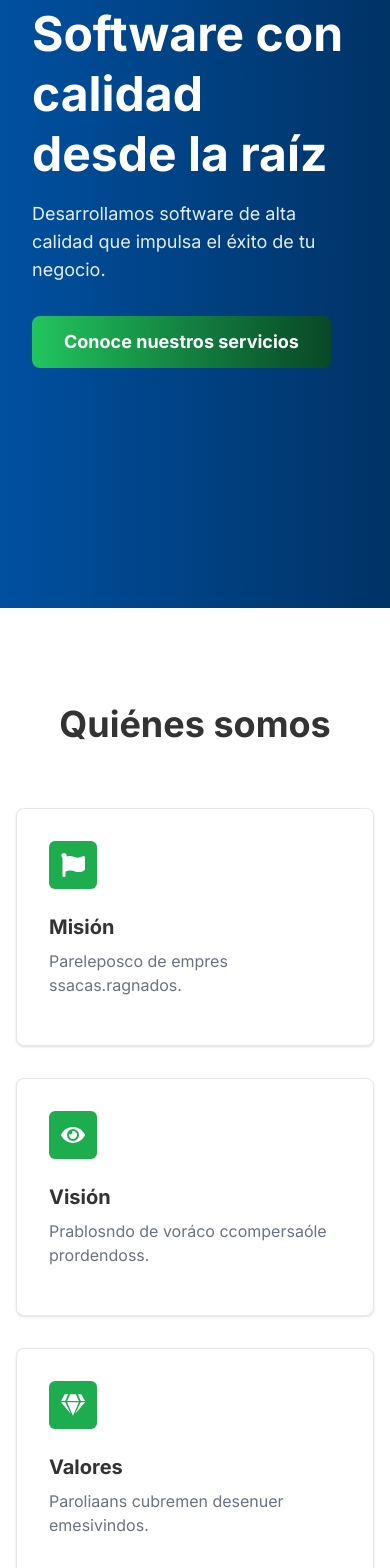
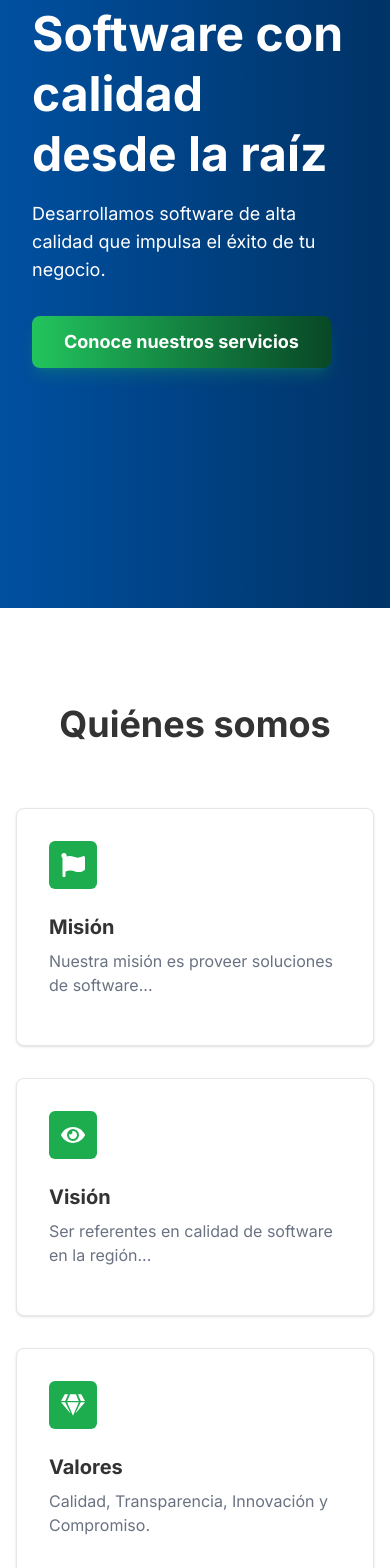
Before and after one commit to koda-tec/KodaWeb, a Next.js app: page / in a window 390 px wide. Shown: the part 432-2000 px from the top of the page. Built offline with nearby package versions, Linux system fonts and the light colour scheme.

Commit message:
fix AboutSection + HeroSection + ServicesSection

```diff
--- a/package.json
+++ b/package.json
@@ -10,6 +10,7 @@
   },
   "dependencies": {
     "@react-email/render": "^1.3.2",
+    "framer-motion": "^12.23.24",
     "next": "15.5.3",
     "react": "19.1.0",
     "react-dom": "19.1.0",
--- a/src/app/components/sections/AboutSection.tsx
+++ b/src/app/components/sections/AboutSection.tsx
@@ -1,31 +1,78 @@
+"use client";
+
 import FeatureCard from "../ui/FeatureCard";
 import Link from 'next/link';
 import { FaFlag, FaEye, FaGem } from 'react-icons/fa';
+import { motion } from 'framer-motion';
 
 const aboutData = [
-  { icon: <FaFlag size={24} />, title: "Misión", description: "Pareleposco de empres ssacas.ragnados." },
-  { icon: <FaEye size={24} />, title: "Visión", description: "Prablosndo de voráco ccompersaóle prordendoss." },
-  { icon: <FaGem size={24} />, title: "Valores", description: "Paroliaans cubremen desenuer emesivindos." },
+  { icon: <FaFlag size={24} />, title: "Misión", description: "Nuestra misión es proveer soluciones de software..." },
+  { icon: <FaEye size={24} />, title: "Visión", description: "Ser referentes en calidad de software en la región..." },
+  { icon: <FaGem size={24} />, title: "Valores", description: "Calidad, Transparencia, Innovación y Compromiso." },
 ];
+
+// Configuración de animación para el contenedor
+
+const containerVariants = {
+  hidden: { opacity: 0 },
+  visible: {
+    opacity: 1,
+    transition: { staggerChildren: 0.2 }
+  }
+};
+
+
+const itemVariants = {
+  hidden: { opacity: 0, y: 20 },
+  visible: { opacity: 1, y: 0, transition: { duration: 0.5 } }
+};
 
 export default function AboutSection() {
   return (
-    <section id="quienes-somos" className="py-24 px-4 bg-white">
+    <section id="quienes-somos" className="py-24 px-4 bg-white overflow-hidden">
       <div className="container mx-auto text-center">
-        <h2 className="text-4xl md:text-5xl font-bold text-koda-dark mb-16">
+
+        {/* Título animado */}
+        <motion.h2
+          initial={{ opacity: 0, y: -20 }}
+          whileInView={{ opacity: 1, y: 0 }}
+          viewport={{ once: true }}
+
+          transition={{ duration: 0.6 }}
+          className="text-4xl md:text-5xl font-bold text-koda-dark mb-16"
+        >
           Quiénes somos
-        </h2>
+        </motion.h2>
 
-        <div className="grid grid-cols-1 md:grid-cols-3 gap-8 mb-12">
+        {/* Grid de tarjetas animado */}
+        <motion.div
+          className="grid grid-cols-1 md:grid-cols-3 gap-8 mb-12"
+          variants={containerVariants}
+          initial="hidden"
+          whileInView="visible"
+          viewport={{ once: true, amount: 0.2 }}
+
+        >
           {aboutData.map((item) => (
-            <FeatureCard key={item.title} {...item} />
+            <motion.div key={item.title} variants={itemVariants}>
+              <FeatureCard {...item} />
+            </motion.div>
           ))}
-        </div>
-        <Link href="/filosofia">
-          <button className="bg-koda-blue-deep text-white font-bold py-3 px-8 rounded-lg text-lg transition-opacity hover:opacity-90">
-            Conoce sobre Koda
-          </button>
-        </Link>
+        </motion.div>
+
+
+        <motion.div
+          initial={{ opacity: 0, scale: 0.9 }}
+          whileInView={{ opacity: 1, scale: 1 }}
+          viewport={{ once: true }}
+          transition={{ delay: 0.6, duration: 0.4 }}
+        >
+          <Link href="/filosofia">
+            <button className="bg-koda-blue-deep text-white font-bold py-3 px-8 rounded-lg text-lg transition-transform hover:-translate-y-1 shadow-md hover:shadow-lg">
+              Conoce sobre Koda
+            </button>
+          </Link>
+        </motion.div>
       </div>
     </section>
   );
--- a/src/app/components/sections/ContactoSections.tsx
+++ b/src/app/components/sections/ContactoSections.tsx
@@ -1,16 +1,35 @@
+// src/app/components/sections/ContactSection.tsx
+"use client";
+
 import ContactForm from "./ContactForm";
+import { motion } from "framer-motion";
 
-export default function ContactSection(){
-    return(
-        <section id="contacto" className="py-20 px-4 bg-white">
+export default function ContactSection() {
+  return (
+    <section id="contacto" className="py-24 px-4 bg-koda-gray-light/50 overflow-hidden">
       <div className="container mx-auto text-center">
+        <motion.div
+          initial={{ opacity: 0, y: 20 }}
+          whileInView={{ opacity: 1, y: 0 }}
+          viewport={{ once: true }}
+          transition={{ duration: 0.6 }}
+        >
           <h2 className="text-4xl font-bold text-koda-dark mb-4">
             ¿Listo para tu proyecto?
           </h2>
-                <p className="text-gray-600 mb-8">
-                    Solicita tu cotización sin compromiso
+          <p className="text-gray-600 mb-12 text-lg">
+            Cuéntanos tu idea y solicita tu cotización sin compromiso.
           </p>
-                <ContactForm/>
+        </motion.div>
+
+        <motion.div
+          initial={{ opacity: 0, y: 40 }}
+          whileInView={{ opacity: 1, y: 0 }}
+          viewport={{ once: true }}
+          transition={{ delay: 0.2, duration: 0.7 }}
+        >
+          <ContactForm />
+        </motion.div>
       </div>
     </section>
   );
--- a/src/app/components/sections/HeroSection.tsx
+++ b/src/app/components/sections/HeroSection.tsx
@@ -1,38 +1,63 @@
+"use client";
+
 import Image from 'next/image';
+import { motion } from 'framer-motion';
+
+
+const fadeInUp = {
+  hidden: { opacity: 0, y: 20 },
+  visible: { opacity: 1, y: 0, transition: { duration: 0.6 } }
+};
 
 export default function HeroSection() {
   return (
     <section
       id='inicio'
       className="relative text-white min-h-screen flex items-center
-                 bg-gradient-to-r from-koda-blue-marino to-koda-blue-deep"
+                 bg-gradient-to-r from-koda-blue-marino to-koda-blue-deep overflow-hidden"
     >
       <div className='container mx-auto px-8 grid md:grid-cols-2 gap-8 items-center'>
 
-        <div className='text-left'>
-          <h1 className='text-5xl lg:text-7xl font-bold leading-tight mb-4'>
+        <motion.div
+          className='text-left z-10'
+          initial="hidden"
+          animate="visible"
+          transition={{ staggerChildren: 0.2 }}
+
+        >
+          <motion.h1 variants={fadeInUp} className='text-5xl lg:text-7xl font-bold leading-tight mb-4'>
             Software con calidad desde la raíz
-          </h1>
-          <p className="text-lg lg:text-xl mb-8 max-w-xl opacity-90">
+          </motion.h1>
+
+          <motion.p variants={fadeInUp} className="text-lg lg:text-xl mb-8 max-w-xl opacity-90">
             Desarrollamos software de alta calidad que impulsa el éxito de tu negocio.
-          </p>
-          <a href="#servicios"
-             className='inline-block font-bold text-white text-lg rounded-lg transition-transform hover:-translate-y-1 py-3 px-8
-                        bg-gradient-to-r from-btn-start to-btn-end'>
-            Conoce nuestros servicios
-          </a>
-        </div>
+          </motion.p>
 
-        {/* Columna de Ilustración */}
-        <div className="hidden md:flex justify-center">
+          <motion.div variants={fadeInUp}>
+            <a href="#servicios"
+               className='inline-block font-bold text-white text-lg rounded-lg transition-transform hover:-translate-y-1 py-3 px-8
+                          bg-gradient-to-r from-btn-start to-btn-end shadow-lg shadow-btn-start/20'>
+              Conoce nuestros servicios
+            </a>
+          </motion.div>
+        </motion.div>
+
+        {/* Columna de Ilustración con animación de entrada */}
+        <motion.div
+          className="hidden md:flex justify-center"
+          initial={{ opacity: 0, x: 50 }}
+          animate={{ opacity: 1, x: 0 }}
+          transition={{ duration: 0.8, delay: 0.5 }}
+        >
+          {/* Recuerda poner tu imagen real aquí */}
           <Image
-            src="/hero-illustration.svg" // Asegúrate de tener esta imagen en tu carpeta /public
+            src="/hero-illustration.svg"
             alt="Ilustración de desarrollo de software"
             width={500}
             height={400}
-            className="w-full max-w-lg"
+            className="w-full max-w-lg drop-shadow-2xl"
           />
-        </div>
+        </motion.div>
       </div>
     </section>
   )
--- a/src/app/components/sections/ServicesSection.tsx
+++ b/src/app/components/sections/ServicesSection.tsx
@@ -1,24 +1,67 @@
+
+"use client";
+
 import FeatureCard from '@/app/components/ui/FeatureCard';
 import { FaLaptopCode, FaMobileAlt, FaDraftingCompass } from 'react-icons/fa';
 
+import { motion, Variants } from 'framer-motion';
+
 const servicesData = [
-  { icon: <FaLaptopCode size={24} />, title: "Desarrollo web", description: "Pareáxca delec ude Dwtenrías sondlerios remocotriades.", href: "/servicios/desarrollo-web" },
-  { icon: <FaMobileAlt size={24} />, title: "Aplicaciones móviles", description: "Parentileon s omosñaa en particínisaa.", href: "/servicios/apps-moviles" },
-  { icon: <FaDraftingCompass size={24} />, title: "Sistemas a medida", description: "Payeroa.sraactaa contartos nne.tionees.", href: "/servicios/sistemas-a-medida" },
+  { icon: <FaLaptopCode size={24} />, title: "Desarrollo web", description: "Sitios y aplicaciones web modernas y rápidas.", href: "/servicios" },
+  { icon: <FaMobileAlt size={24} />, title: "Aplicaciones móviles", description: "Apps nativas o híbridas para iOS y Android.", href: "/servicios" },
+  { icon: <FaDraftingCompass size={24} />, title: "Sistemas a medida", description: "Software diseñado específicamente para tus procesos.", href: "/servicios" },
 ];
+
+
+const containerVariants: Variants = {
+  hidden: { opacity: 0 },
+  visible: { opacity: 1, transition: { staggerChildren: 0.2 } }
+};
+
+
+const itemVariants: Variants = {
+  hidden: { opacity: 0, y: 30 },
+  visible: { opacity: 1, y: 0, transition: { duration: 0.5, type: "spring", stiffness: 100 } }
+};
 
 export default function ServicesSection() {
   return (
-    <section id="que-hacemos" className="py-24 px-4 bg-white">
+    <section id="que-hacemos" className="py-24 px-4 bg-koda-gray-light/30 overflow-hidden">
       <div className="container mx-auto text-center">
-        <h2 className="text-4xl md:text-5xl font-bold text-koda-dark mb-16">
+        <motion.h2
+           initial={{ opacity: 0, y: -20 }}
+           whileInView={{ opacity: 1, y: 0 }}
+           viewport={{ once: true }}
+           transition={{ duration: 0.6 }}
+           className="text-4xl md:text-5xl font-bold text-koda-dark mb-4"
+        >
           Qué hacemos
-        </h2>
-        <div className="grid grid-cols-1 md:grid-cols-3 gap-8">
+        </motion.h2>
+        <motion.p
+           initial={{ opacity: 0 }}
+           whileInView={{ opacity: 1 }}
+           viewport={{ once: true }}
+           transition={{ delay: 0.2, duration: 0.6 }}
+
+           className="text-koda-dark/80 mb-16 max-w-2xl mx-auto text-lg"
+        >
+          Ofrecemos soluciones tecnológicas integrales adaptadas a las necesidades de tu empresa.
+        </motion.p>
+
+        <motion.div
+          className="grid grid-cols-1 md:grid-cols-3 gap-8"
+          variants={containerVariants}
+          initial="hidden"
+          whileInView="visible"
+          viewport={{ once: true, amount: 0.1 }}
+        >
           {servicesData.map((item) => (
-            <FeatureCard key={item.title} {...item} />
+
+            <motion.div key={item.title} variants={itemVariants} className="h-full">
+              <FeatureCard {...item} />
+            </motion.div>
           ))}
-        </div>
+        </motion.div>
       </div>
     </section>
   );
```
Also changed, not shown: 1 other file (tests, documents, lock files or other folders). Lines whose indentation alone changed are shown as unchanged.
